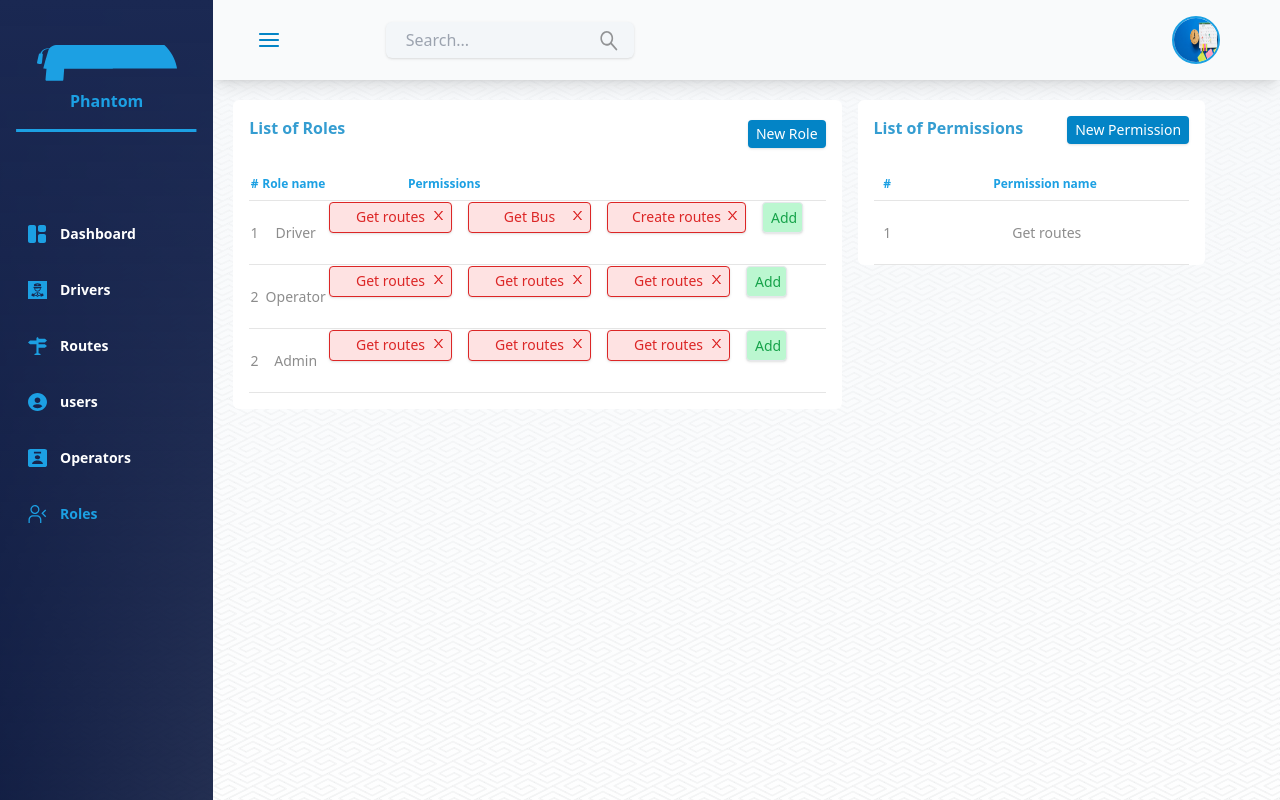
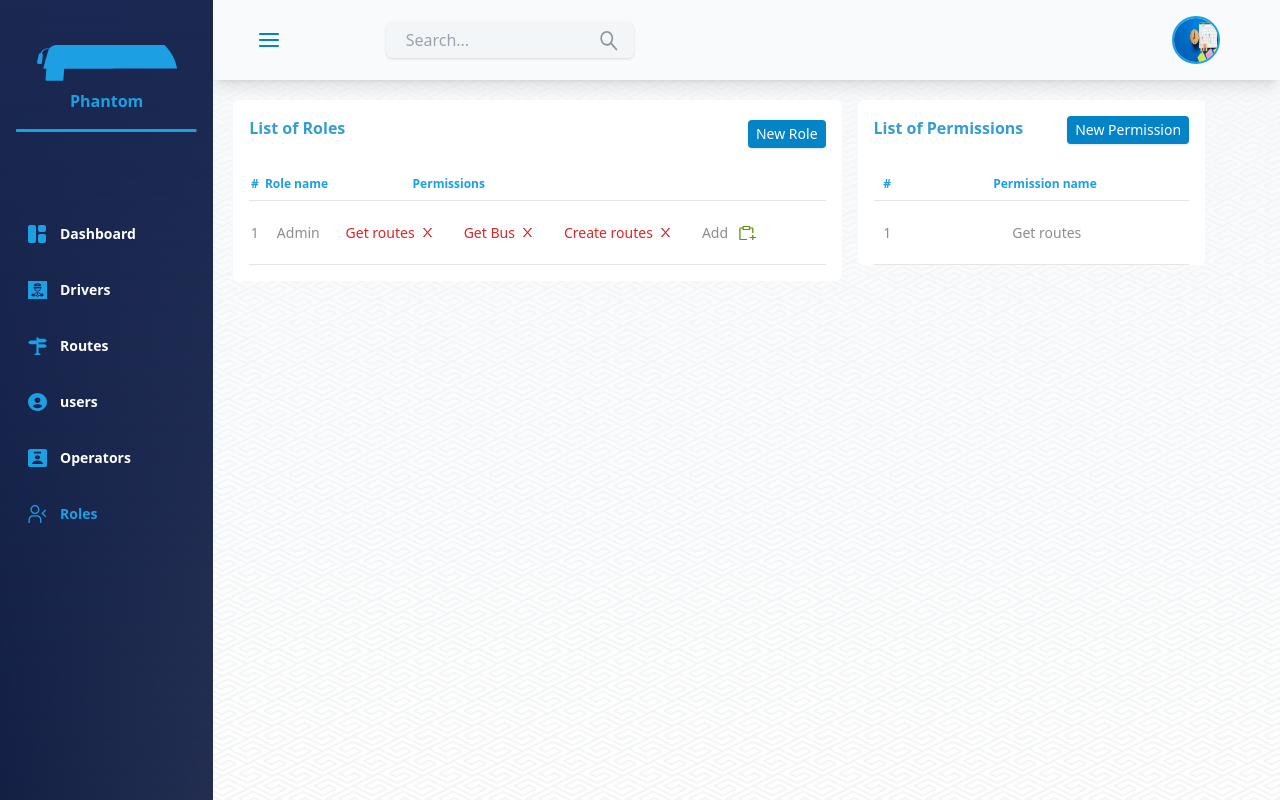
Before and after one commit to atlp-rwanda/phantom-fe-techode, a React (Create React App) app: page /roles in a window 1280 px wide. Built offline with nearby package versions, Linux system fonts and the light colour scheme.

Commit message:
setting up role state

```diff
--- a/src/components/buttons/Buttons.js
+++ b/src/components/buttons/Buttons.js
@@ -34,9 +34,9 @@ export const Primary = ({ name ,onclick , styles }) => {
 }
 export const PermissionButton = ({ name ,onclick , styles, type, svg, alt, styleDelete }) => {
     return (
-        <button className={`border border-${type}-600 hover:border-${type}-400 rounded text-${type}-600 shadow font-sans sm:text-sm md:font-medium   text-xs p-1 px-2 ${styles}`} onClick={onclick}  >
+        <button className={` rounded-md text-${type}-600 bg-${type}-200 font-sans text-sm flex items-center  justify-between p-1 my-1  mx-2 `} onClick={onclick}  >
             {name}
-            <img src={svg} alt={alt} className={styleDelete} />
+            <img src={svg} alt={alt} className={`mx-2`} />
         </button>
      );
 }
--- a/src/components/roles/Roles.js
+++ b/src/components/roles/Roles.js
@@ -2,19 +2,31 @@ import React, { useState } from "react";
 import { InfoButton, PermissionButton, Primary } from "../buttons/Buttons";
 import { LebalTextButton } from "../buttons/LebalButton";
 import DashBoardLayout from "../dashBoardLayout/DashBoardLayout";
+import Notify from "../../functions/Notify";
+import { useSelector } from "react-redux";
+import { ToastContainer } from "react-toastify";
+import { useDispatch } from "react-redux";
+
+
 import deletePermission from "../../assets/svgs/deletePermission.svg"
-import { ToastContainer } from "react-toastify";
 import close from '../../assets/svgs/close.svg';
-import Notify from "../../functions/Notify";
+import add from '../../assets/svgs/lebals/savePrevelage.svg';
+import { addRole } from "../../redux/actions/roleAction";
+
+
 
 const Roles = () => {
     const [addRoleModal, setAddRoleModal] = useState(false)
     const [roleName , setRoleName] = useState('');
-
     const [addPermission, setAddPermission] = useState(false)
     const [permissionName, setPermissionName] = useState('')
+    const [assignPermission, setAssignPermission] = useState(false)
 
-    const [assignPermission, setAssignPermission] = useState(false)
+    /* ========== Start::  Getting current state ================== */
+        const dispatch = useDispatch();
+        let counterId = 0;
+        const roles = useSelector(state => state.roles);
+    /* ============ End::  Getting current state ================== */
 
     const removeModal = () => {
 
@@ -36,11 +48,11 @@ const Roles = () => {
         /* =================================== Start:: validation ================================ */
             if(roleName.trim().length == '') return Notify('please add role', 'error' )
         /* =================================== End:: validation ================================ */
+
+        dispatch(addRole(roleName));
         setTimeout( () => {
               removeModal();
-        },
-         5000
-        )
+            },5000)
         return Notify('Role has been added','success') ;
 
     }
@@ -50,12 +62,12 @@ const Roles = () => {
         /* =================================== Start:: validation ================================ */
             if(permissionName.trim().length == '') return Notify('please add permission', 'error' )
         /* =================================== End:: validation ================================ */
+        Notify('Permission has been added','success') ;
         setTimeout( () => {
             addPermissionModal();
         },
          5000
         )
-        return Notify('Permission has been added','success') ;
 
     }
     const assignNewPermission = (e) =>{
@@ -64,12 +76,13 @@ const Roles = () => {
         /* =================================== Start:: validation ================================ */
             if(permissionName.trim().length == '') return Notify('please Choose atleast one permission', 'error' )
         /* =================================== End:: validation ================================ */
+        Notify('Permission has been added','success') ;
         setTimeout( () => {
+
             assignPermissionModal();
         },
          5000
         )
-        return Notify('Permission has been added','success') ;
 
     }
     return (
@@ -100,10 +113,10 @@ const Roles = () => {
                     <div className="card-body">
                         <h2 className="text-center text-secondary-500 text-xs md:text-sm">Assign new permission to Driver role</h2>
                         <div className="mt-3 text-center">
-                        <PermissionButton name="Get bus" type="success" styles="bg-success-100 text-success-600 hover:bg-success-300 mr-2" />
-                        <PermissionButton name="Get bus" type="success" styles="bg-success-100 text-success-600 hover:bg-success-300 mr-2" />
-                        <PermissionButton name="Get bus" type="success" styles="bg-primary-100 hover:bg-primary-100 mr-2" />
-                        <PermissionButton name="Get bus" type="success" styles="bg-primary-100 hover:bg-primary-100 mr-2" />
+                        <PermissionButton name="Get bus" type="success"  />
+                        <PermissionButton name="Get bus" type="success"  />
+                        <PermissionButton name="Get bus" type="success" />
+                        <PermissionButton name="Get bus" type="success" />
                         </div>
                         <div className="w-full flex justify-between md:mt-6">
                             <InfoButton name={`Cancel`} onclick={(e) => assignPermissionModal(e.preventDefault())} styles='py-2 md:w-1/3 bg-primary-200 hover:bg-primary-100 text-primary-500' />
@@ -153,6 +166,7 @@ const Roles = () => {
                 </div>
         </div>
         {/* =========================== End:: Permission Modal =============================== */}
+
         {/* =========================== Start:: Role Modal =============================== */}
         <div className={`h-screen w-screen bg-modelColor absolute flex items-center justify-center px-4 ${ addRoleModal === true ? 'block' : 'hidden' }`}>
             <ToastContainer
@@ -217,48 +231,27 @@ const Roles = () => {
                             </tr>
                         </thead>
                         <tbody>
-                            <tr className="h-16 text-right border-b border-b-secondary-100 cursor-pointer hover:bg-gray-100">
+                            {
+
+                                roles.map( role => (
+                                    <tr key={counterId} className="h-16 text-right border-b border-b-secondary-100 cursor-pointer hover:bg-gray-100">
                                         <td  className='text-secondary-200 font-sans text-xs text-center md:text-sm md:font-sans'>
-                                    1
+                                            {counterId + 1}
                                         </td>
                                         <td  className='text-secondary-200 font-sans text-xs text-center md:text-sm md:font-sans'>
-                                    <LebalTextButton text='J' type='primary' /> Driver
+                                            <LebalTextButton text='J' type='primary' /> {role.name}
                                         </td>
-                                <td  className='text-secondary-200 flex flex-col md:flex md:flex-row font-sans text-xs text-center md:text-sm md:font-sans'>
-                                    <PermissionButton name="Get routes" type="danger" styles="bg-danger-100 hover:bg-danger-200 mr-4" svg={deletePermission} styleDelete="md:ml-24 -mt-4 pb-2"/>
-                                    <PermissionButton name="Get Bus" type="danger" styles="bg-danger-100 hover:bg-danger-200 mr-4" svg={deletePermission} styleDelete="md:ml-24 -mt-4 pb-2"/>
-                                    <PermissionButton name="Create routes" type="danger" styles="bg-danger-100 hover:bg-danger-200 mr-4" svg={deletePermission} styleDelete="md:ml-28 -mt-4 pb-2" />
-                                    <PermissionButton name="Add" type="success" onclick={assignPermissionModal} styles="bg-success-200 hover:bg-success-300 md:w-1/12" />
+                                        <td  className=' text-secondary-200 font-sans text-xs text-center md:text-sm md:font-sans h-full'>
+                                            <div className="buttons h-full flex flex-col md:flex md:flex-row">
+                                                <PermissionButton name="Get routes" type="danger" styles="" svg={deletePermission} />
+                                                <PermissionButton name="Get Bus" type="danger" styles="" svg={deletePermission} />
+                                                <PermissionButton name="Create routes" type="danger" styles="" svg={deletePermission}/>
+                                                <PermissionButton name="Add" svg={add} type="success" onclick={assignPermissionModal} />
+                                            </div>
                                         </td>
                                     </tr>
-                            <tr className="h-16 text-right border-b border-b-secondary-100 cursor-pointer hover:bg-gray-100">
-                                <td  className='text-secondary-200 font-sans text-xs text-center md:text-sm md:font-sans'>
-                                    2
-                                </td>
-                                <td  className='text-secondary-200 font-sans text-xs text-center md:text-sm md:font-sans'>
-                                    <LebalTextButton text='J' type='primary' /> Operator
-                                </td>
-                                <td  className='flex flex-col md:flex md:flex-row text-secondary-200 font-sans text-xs text-center md:text-sm md:font-sans'>
-                                    <PermissionButton name="Get routes" type="danger" styles="bg-danger-100 hover:bg-danger-200 mr-4" svg={deletePermission} styleDelete="md:ml-24 -mt-4 pb-2"/>
-                                    <PermissionButton name="Get routes" type="danger" styles="bg-danger-100 hover:bg-danger-200 mr-4" svg={deletePermission} styleDelete="md:ml-24 -mt-4 pb-2"/>
-                                    <PermissionButton name="Get routes" type="danger" styles="bg-danger-100 hover:bg-danger-200 mr-4" svg={deletePermission} styleDelete="md:ml-24 -mt-4 pb-2"/>
-                                    <PermissionButton name="Add" type="success" onclick={assignPermissionModal} styles="bg-success-200 hover:bg-success-300 md:w-1/12" />
-                                </td>
-                            </tr>
-                            <tr className="h-16 text-right border-b border-b-secondary-100 cursor-pointer hover:bg-gray-100">
-                                <td  className='text-secondary-200 font-sans text-xs text-center md:text-sm md:font-sans'>
-                                    2
-                                </td>
-                                <td  className='text-secondary-200 font-sans text-xs text-center md:text-sm md:font-sans'>
-                                    <LebalTextButton text='J' type='primary' /> Admin
-                                </td>
-                                <td  className='flex flex-col md:flex md:flex-row text-secondary-200 font-sans text-xs text-center md:text-sm md:font-sans'>
-                                    <PermissionButton name="Get routes" type="danger" styles="bg-danger-100 hover:bg-danger-200 mr-4" svg={deletePermission} styleDelete="md:ml-24 -mt-4 pb-2"/>
-                                    <PermissionButton name="Get routes" type="danger" styles="bg-danger-100 hover:bg-danger-200 mr-4" svg={deletePermission} styleDelete="md:ml-24 -mt-4 pb-2"/>
-                                    <PermissionButton name="Get routes" type="danger" styles="bg-danger-100 hover:bg-danger-200 mr-4" svg={deletePermission} styleDelete="md:ml-24 -mt-4 pb-2"/>
-                                    <PermissionButton name="Add" type="success" onclick={assignPermissionModal} styles="bg-success-200 hover:bg-success-300 md:w-1/12" />
-                                </td>
-                            </tr>
+                                ))
+                            }
                         </tbody>
                     </table>
                     {/* <div className="w-full flex items-center justify-center ">
--- /dev/null
+++ b/src/redux/actions/roleAction.js
@@ -0,0 +1,24 @@
+import  { RoleActions } from "../constants/roleAction"
+const { ADD_ROLE,DELETE_PERMISSION, ADD_PERMISSION } = RoleActions ;
+
+
+
+export const addRole = (payload) =>{
+    return {
+        type: ADD_ROLE,
+        payload
+    }
+}
+export const deletePermission = (payload) =>{
+    return {
+        type: DELETE_PERMISSION,
+        payload
+    }
+}
+
+export const addPermission = (payload) =>{
+    return {
+        type: ADD_PERMISSION,
+        payload
+    }
+}
--- /dev/null
+++ b/src/redux/constants/roleAction.js
@@ -0,0 +1,5 @@
+export const RoleActions = {
+    ADD_ROLE : "ADD_ROLE",
+    DELETE_PERMISSION : "DELETE_PERMISSION",
+    ADD_PERMISSION : "ADD_PERMISSION"
+}
--- a/src/redux/reducers/index.js
+++ b/src/redux/reducers/index.js
@@ -1,8 +1,10 @@
 import { combineReducers } from "redux";
 import { counterReducer } from "./countReducer";
+import { rolesReducer } from "./rolesReducer";
 
 const reducers =  combineReducers({
-    counters :  counterReducer
+    counters :  counterReducer,
+    roles: rolesReducer
 })
 
 export default reducers;
--- /dev/null
+++ b/src/redux/reducers/rolesReducer.js
@@ -0,0 +1,46 @@
+import  { RoleActions } from "../constants/roleAction"
+
+const { ADD_ROLE,DELETE_PERMISSION, ADD_PERMISSION } = RoleActions ;
+
+const roleState = [
+    {
+        id:1,
+        name:'Admin',
+        permissions:[
+            { id: 1 , permisionName: 'getBus'},
+            { id: 2 , permisionName: 'createRoute'},
+            { id: 3 , permisionName: 'getRoute'}
+        ]
+    }
+]
+
+export const rolesReducer = (state = roleState , { type , payload}) =>{
+    switch (type) {
+        case ADD_ROLE:
+            const clonedState = [...state];
+            const newRole =  {
+                id:state.length + 1,
+                name:payload,
+                permissions:[]
+            }
+            clonedState.push(newRole);
+            state = clonedState;
+            return state;
+        case DELETE_PERMISSION:
+            const { roleId , permissionid } = payload;
+            const newClonedState = [...state];
+            const itemToBeUpdated = newClonedState.filter( currentState => currentState.id == roleId );
+            const targetRoleIndex = newClonedState.indexOf(itemToBeUpdated);
+            const newPermission = itemToBeUpdated.permissions.filter(permission => permission.id != permissionid);
+
+            itemToBeUpdated.permissions = newPermission;
+            newClonedState[targetRoleIndex] = itemToBeUpdated;
+
+            state = newClonedState;
+            return state;
+        case ADD_PERMISSION:
+            return state;
+        default:
+            return state;
+    }
+}
```
Lines whose indentation alone changed are shown as unchanged.
